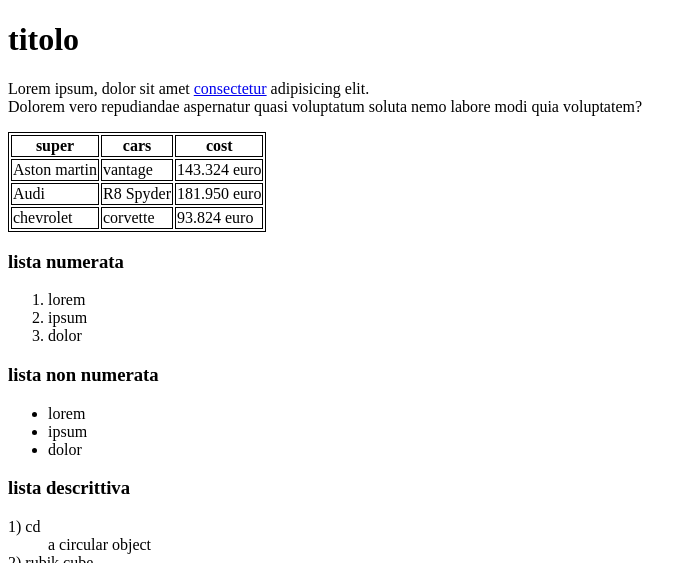
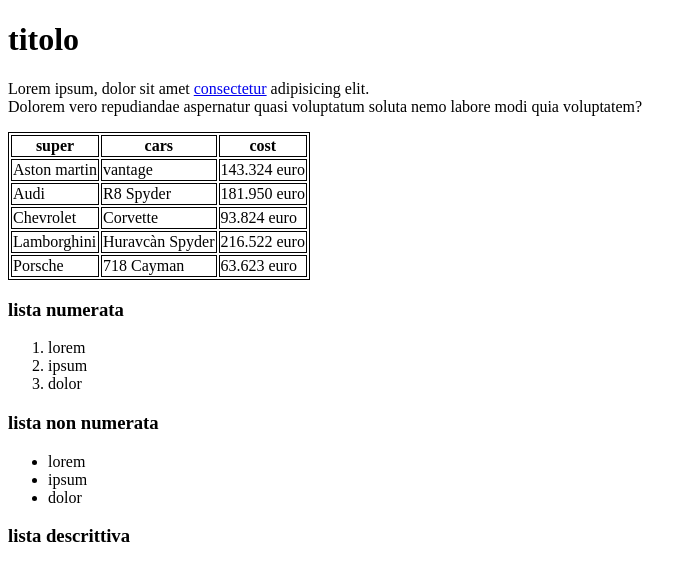
Before and after one commit to Valemagnum02/MiaTech, a plain HTML site: page index.html in a window 1280 px wide. Shown: the top 563 px of the page, without its empty margins (0-697 px from the left). Drawn offline with Linux system fonts and the light colour scheme.

```diff
--- a/index.html
+++ b/index.html
@@ -31,9 +31,19 @@
       <td>181.950 euro</td>
     </tr>
     <tr>
-     <td>chevrolet</td>
-     <td>corvette</td>
+     <td>Chevrolet</td>
+     <td>Corvette</td>
      <td>93.824 euro</td>
+    </tr>
+    <tr>
+     <td>Lamborghini</td>
+     <td>Huravcàn Spyder</td>
+     <td> 216.522 euro</td>
+    </tr>
+    <tr>
+     <td>Porsche</td>
+     <td>718 Cayman</td>
+     <td>63.623 euro</td>
     </tr>
 </table>
 
```
